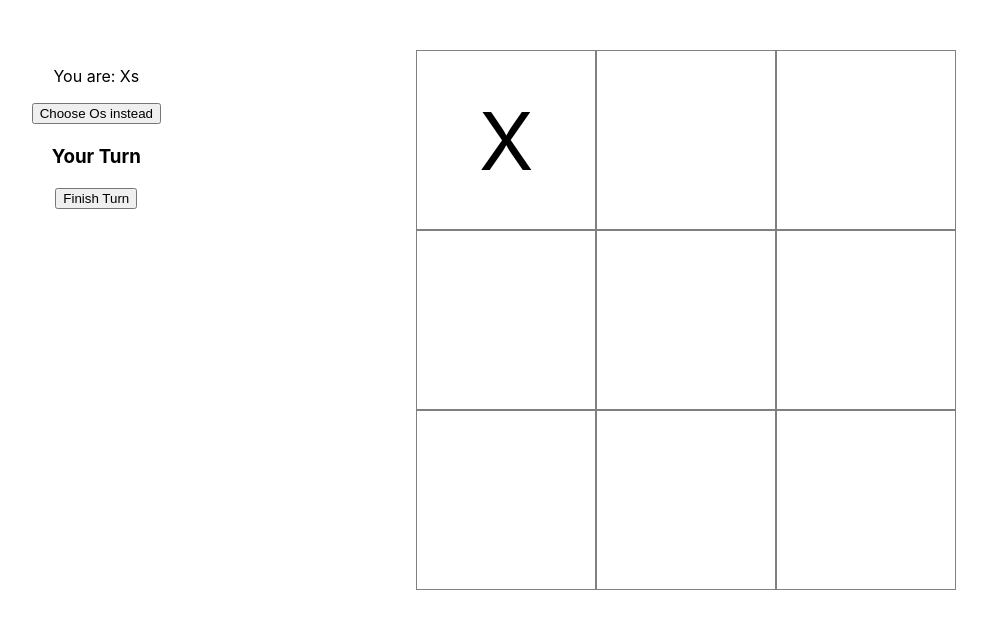
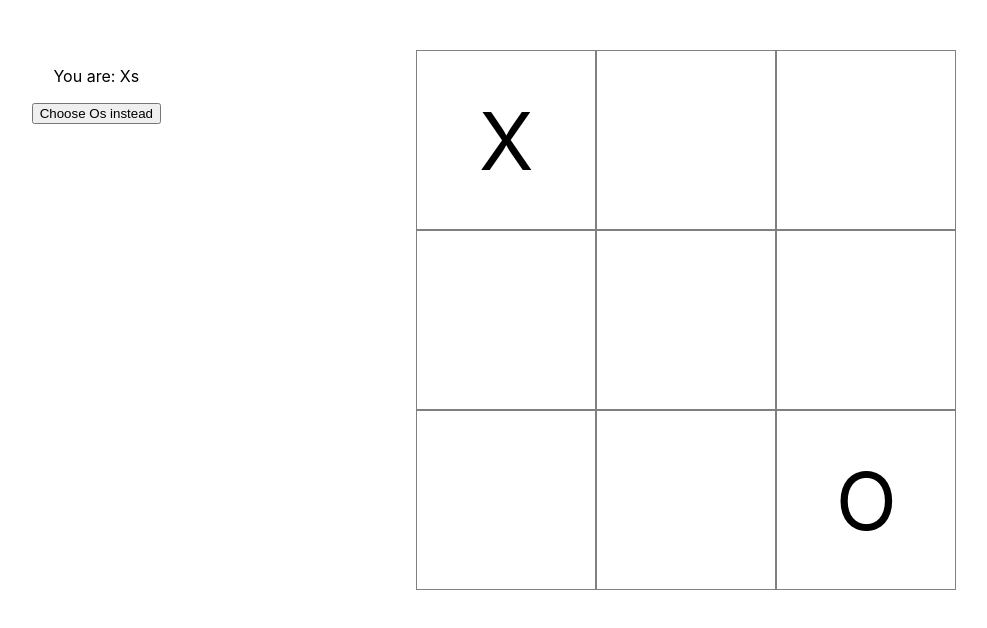
Before and after one commit to KateHoward10/noughts-and-crosses, a React (Create React App) app in the folder os-and-xs/: page / in a window 1280 px wide. Both pictures are taken after a click on the element 652 px from the left and 140 px from the top of the page. Shown: the top 628 px of the page, without its empty margins (146-1133 px from the left). Built offline with nearby package versions, Linux system fonts and the light colour scheme.

Commit message:
Added animation

```diff
--- a/os-and-xs/src/App.css
+++ b/os-and-xs/src/App.css
@@ -21,3 +21,16 @@
   justify-content: center;
   font-size: 5em;
 }
+
+.symbol {
+  -webkit-animation: fadein 2s; /* Safari, Chrome and Opera > 12.1 */
+   -moz-animation: fadein 2s; /* Firefox < 16 */
+    -ms-animation: fadein 2s; /* Internet Explorer */
+     -o-animation: fadein 2s; /* Opera < 12.1 */
+        animation: fadein 2s;
+}
+
+@keyframes fadein {
+    from { opacity: 0; }
+    to   { opacity: 1; }
+}
--- a/os-and-xs/src/Box.js
+++ b/os-and-xs/src/Box.js
@@ -6,12 +6,13 @@ class Box extends Component {
     if (this.props.myTurn && this.props.selected==="") {
       this.props.selectBox(this.props.index, "me");
     }
+    this.props.finishTurn();
   }
 
   render() {
     return (
       <div className="box" onClick={this.select}>
-        {this.props.selected==="me" ? this.props.mySymbol : this.props.selected==="computer" ? this.props.computerSymbol : null}
+        {this.props.selected==="me" ? <span>{this.props.mySymbol}</span> : this.props.selected==="computer" ? <span className="symbol">{this.props.computerSymbol}</span> : null}
       </div>
     );
   }
--- a/os-and-xs/src/Grid.js
+++ b/os-and-xs/src/Grid.js
@@ -48,11 +48,9 @@ class Grid extends Component {
           <p>You are: {this.state.mySymbol}s</p>
           <button onClick={this.changeSymbol}>Choose {this.state.computerSymbol}s instead</button>
           <h1>{this.state.win==="me" ? "You win!" : this.state.win==="computer" ? "The computer wins!" : ""}</h1>
-          <h3>{this.props.myTurn ? "Your Turn" : "The Computer's Turn"}</h3>
-          {this.props.myTurn ? <button onClick={this.finishTurn}>Finish Turn</button> : null}
         </div>
         <div className="container">
-          {this.props.boxes.map((box, index) => <Box index={index} key={index} myTurn={this.props.myTurn} selected={box.selected} mySymbol={this.state.mySymbol} computerSymbol={this.state.computerSymbol} selectBox={this.props.selectBox} />)}
+          {this.props.boxes.map((box, index) => <Box index={index} key={index} myTurn={this.props.myTurn} selected={box.selected} mySymbol={this.state.mySymbol} computerSymbol={this.state.computerSymbol} selectBox={this.props.selectBox} finishTurn={this.finishTurn} />)}
         </div>
       </div>
     );
```
